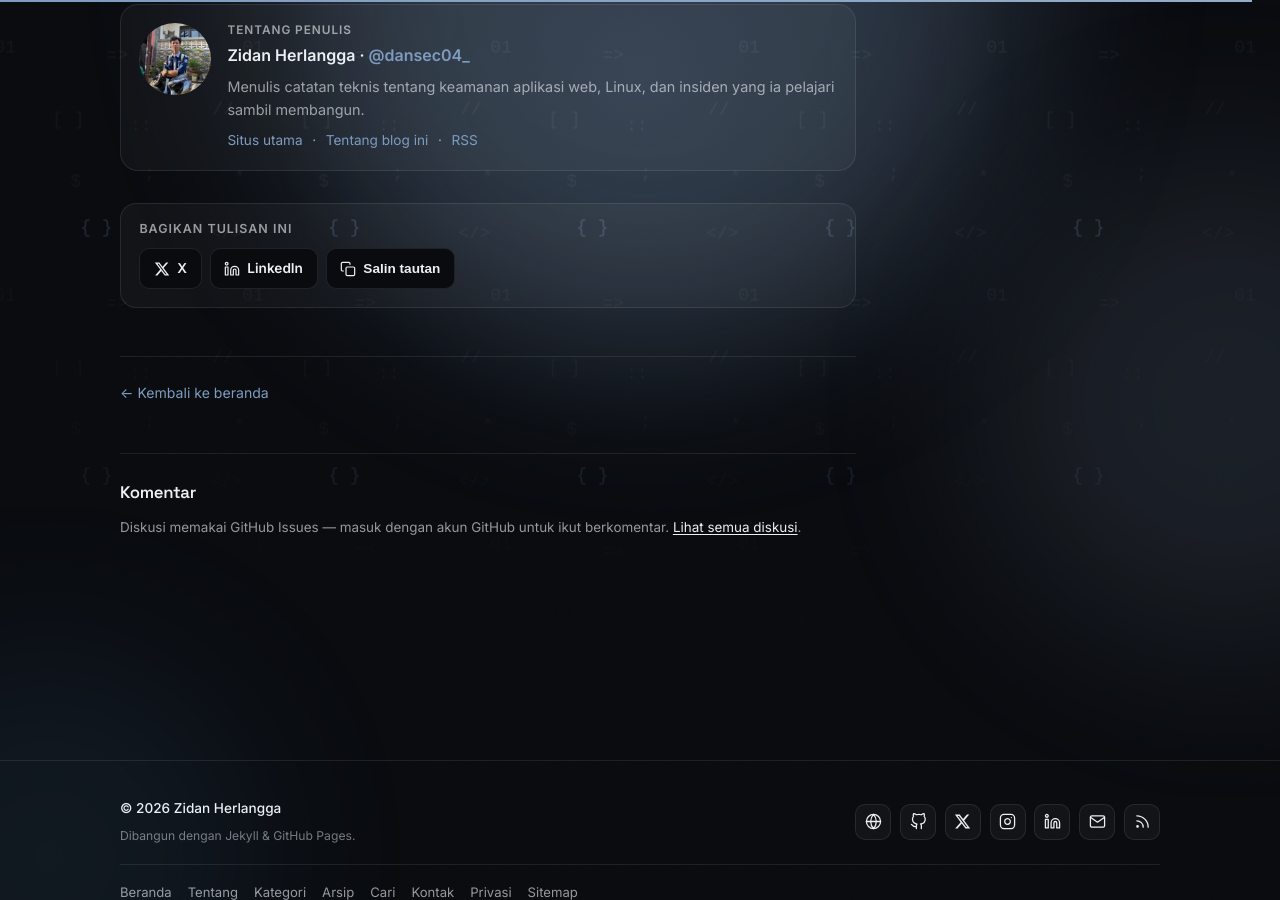
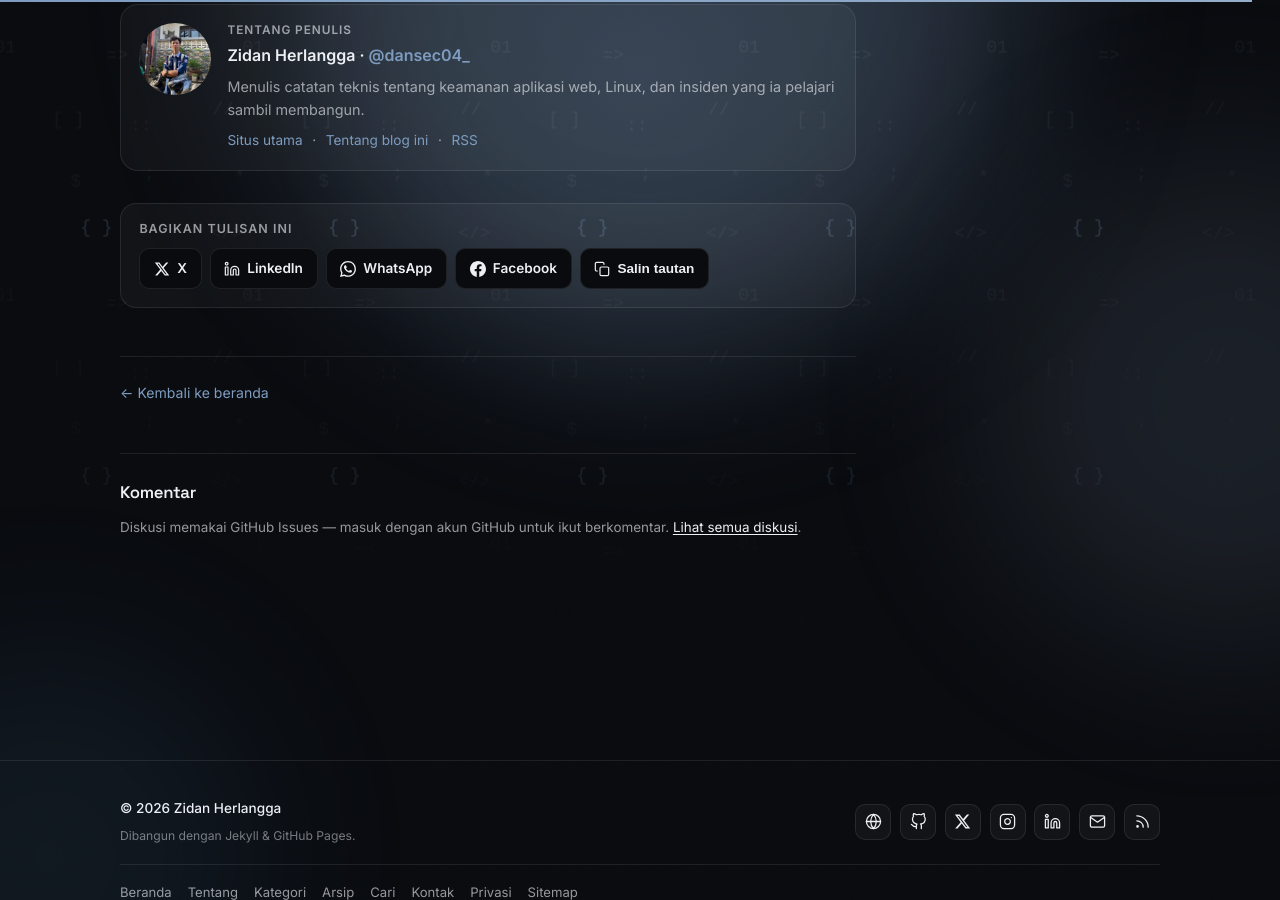
Before and after one commit to zidan-herlangga/blog, a Jekyll site: the page built from _posts/2026-01-01-halo-dunia.md, in a window 1280 px wide and 900 px high, scrolled down 1930 px. Built offline with Jekyll 4.4.1, drawn with Linux system fonts in a browser that asks for light colours; comment, search, counter and statistics services are not loaded.

Commit message:
Tambah share WhatsApp dan Facebook

```diff
--- a/_includes/share.html
+++ b/_includes/share.html
@@ -8,6 +8,14 @@
     <a class="post-share__btn" id="shareLinkedIn" href="#" rel="noopener noreferrer" target="_blank" aria-label="Bagikan ke LinkedIn">
       <svg viewBox="0 0 24 24" fill="none" stroke="currentColor" stroke-width="1.8" stroke-linecap="round" stroke-linejoin="round" aria-hidden="true"><path d="M16 8a6 6 0 0 1 6 6v7h-4v-7a2 2 0 0 0-2-2 2 2 0 0 0-2 2v7h-4v-7a6 6 0 0 1 6-6z"></path><rect x="2" y="9" width="4" height="12"></rect><circle cx="4" cy="4" r="2"></circle></svg>
       <span>LinkedIn</span>
+    </a>
+    <a class="post-share__btn" id="shareWhatsApp" href="#" rel="noopener noreferrer" target="_blank" aria-label="Bagikan ke WhatsApp">
+      <svg viewBox="0 0 24 24" fill="currentColor" aria-hidden="true"><path d="M17.472 14.382c-.297-.149-1.758-.867-2.03-.967-.273-.099-.471-.148-.67.15-.197.297-.767.966-.94 1.164-.173.199-.347.223-.644.075-.297-.15-1.255-.463-2.39-1.475-.883-.788-1.48-1.761-1.653-2.059-.173-.297-.018-.458.13-.606.134-.133.298-.347.446-.52.149-.174.198-.298.298-.497.099-.198.05-.371-.025-.52-.075-.149-.669-1.612-.916-2.207-.242-.579-.487-.5-.669-.51-.173-.008-.371-.01-.57-.01-.198 0-.52.074-.792.372-.272.297-1.04 1.016-1.04 2.479 0 1.462 1.065 2.875 1.213 3.074.149.198 2.096 3.2 5.077 4.487.709.306 1.262.489 1.694.625.712.227 1.36.195 1.871.118.571-.085 1.758-.719 2.006-1.413.248-.694.248-1.289.173-1.413-.074-.124-.272-.198-.57-.347m-5.421 7.403h-.004a9.87 9.87 0 01-5.031-1.378l-.361-.214-3.741.982.998-3.648-.235-.374a9.86 9.86 0 01-1.51-5.26c.001-5.45 4.436-9.884 9.888-9.884 2.64 0 5.122 1.03 6.988 2.898a9.825 9.825 0 012.893 6.994c-.003 5.45-4.437 9.884-9.885 9.884m8.413-18.297A11.815 11.815 0 0012.05 0C5.495 0 .16 5.335.157 11.892c0 2.096.547 4.142 1.588 5.945L.057 24l6.305-1.654a11.882 11.882 0 005.683 1.448h.005c6.554 0 11.89-5.335 11.893-11.893a11.821 11.821 0 00-3.48-8.413Z"/></svg>
+      <span>WhatsApp</span>
+    </a>
+    <a class="post-share__btn" id="shareFacebook" href="#" rel="noopener noreferrer" target="_blank" aria-label="Bagikan ke Facebook">
+      <svg viewBox="0 0 24 24" fill="currentColor" aria-hidden="true"><path d="M24 12.073c0-6.627-5.373-12-12-12s-12 5.373-12 12c0 5.99 4.388 10.954 10.125 11.854v-8.385H7.078v-3.47h3.047V9.43c0-3.007 1.792-4.669 4.533-4.669 1.312 0 2.686.235 2.686.235v2.953H15.83c-1.491 0-1.956.925-1.956 1.874v2.25h3.328l-.532 3.47h-2.796v8.385C19.612 23.027 24 18.062 24 12.073z"/></svg>
+      <span>Facebook</span>
     </a>
     <button class="post-share__btn" type="button" id="shareCopy" aria-label="Salin tautan">
       <svg viewBox="0 0 24 24" fill="none" stroke="currentColor" stroke-width="1.8" stroke-linecap="round" stroke-linejoin="round" aria-hidden="true"><rect x="9" y="9" width="13" height="13" rx="2" ry="2"></rect><path d="M5 15H4a2 2 0 0 1-2-2V4a2 2 0 0 1 2-2h9a2 2 0 0 1 2 2v1"></path></svg>
```
Also changed, not shown: other parts of _includes/share.html (+4 -0 lines).
